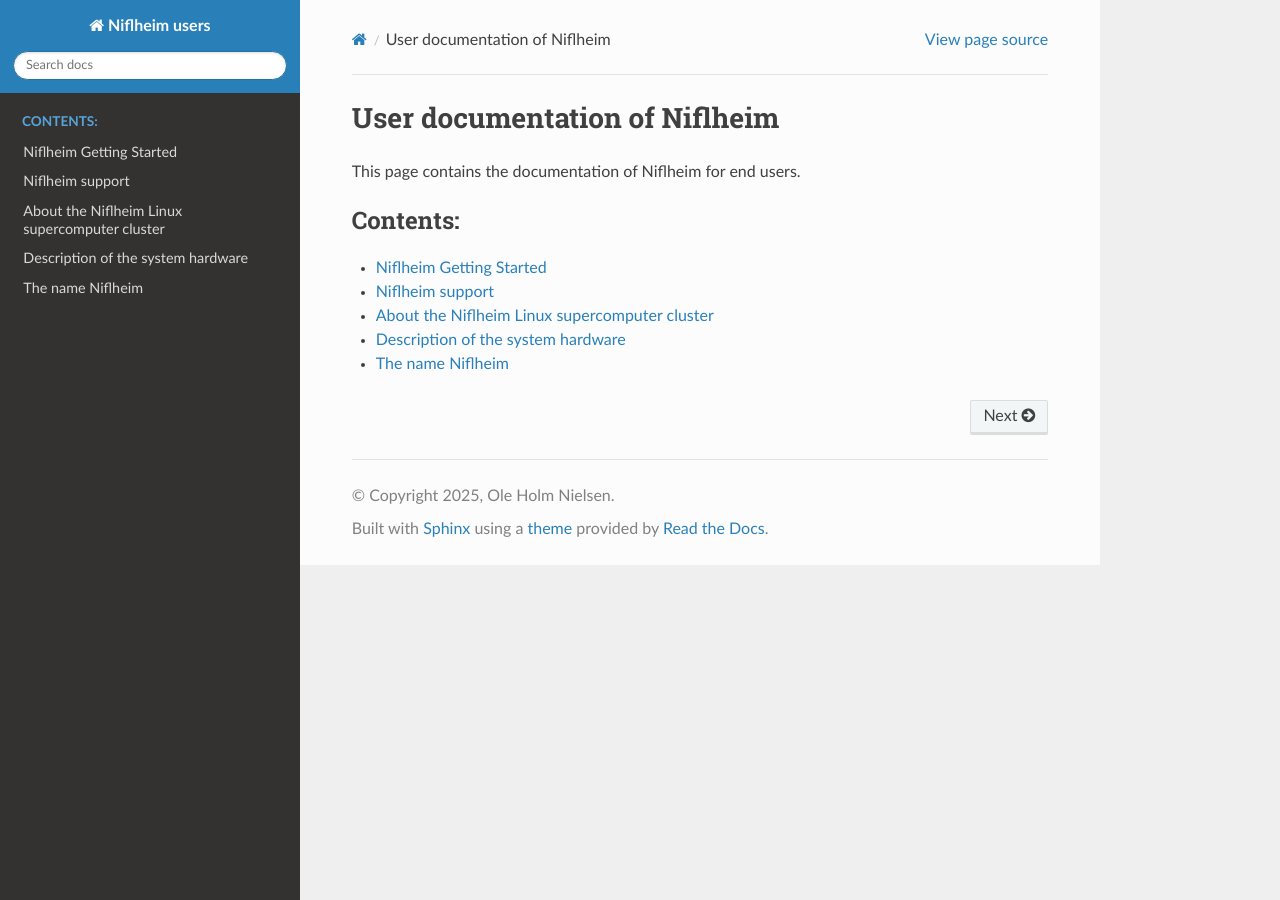
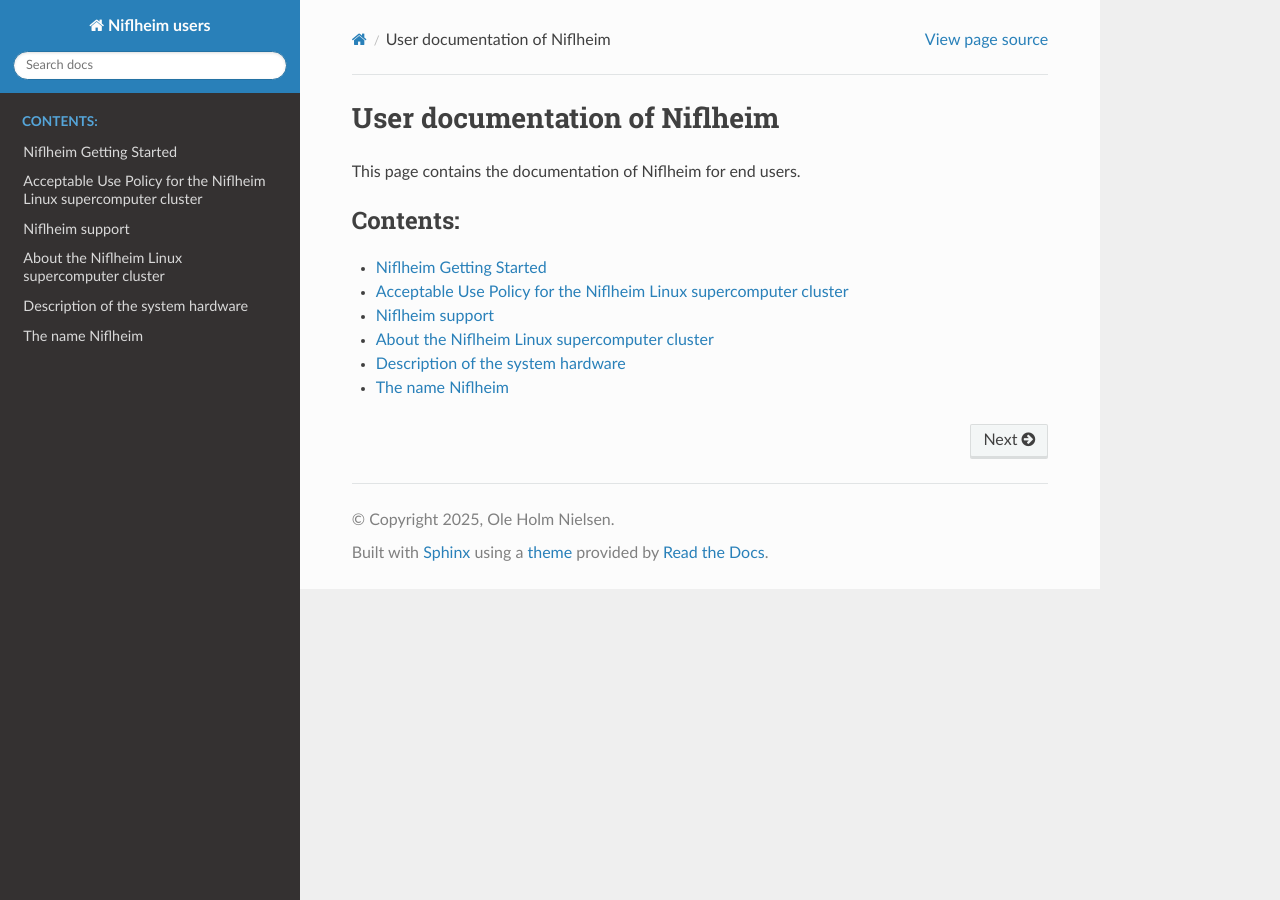
Before and after one commit to OleHolmNielsen/Niflheim_users, a Sphinx documentation site: the page built from docs/index.rst, in a window 1280 px wide. Built offline with Sphinx 7.4.7 and the Read the Docs theme 3.1.0, drawn with Linux system fonts in a browser that asks for light colours.

Commit message:
Link to Acceptable_Use_Policy

```diff
--- a/docs/index.rst
+++ b/docs/index.rst
@@ -8,6 +8,7 @@ This page contains the documentation of Niflheim for end users.
    :caption: Contents:
 
    Niflheim_Getting_Started
+   Acceptable_Use_Policy
    Niflheim_support
    About the Niflheim Linux supercomputer cluster <niflheim>
    Description of the system hardware <Hardware>
```
